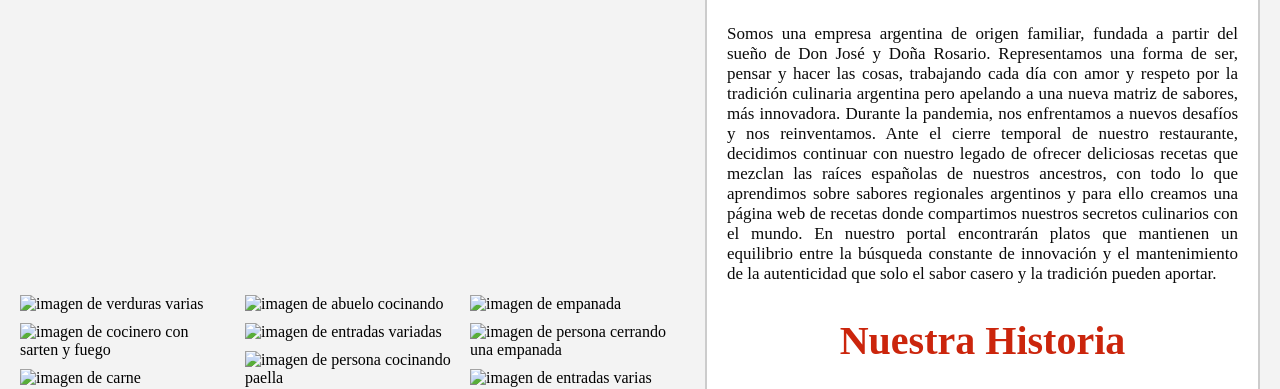
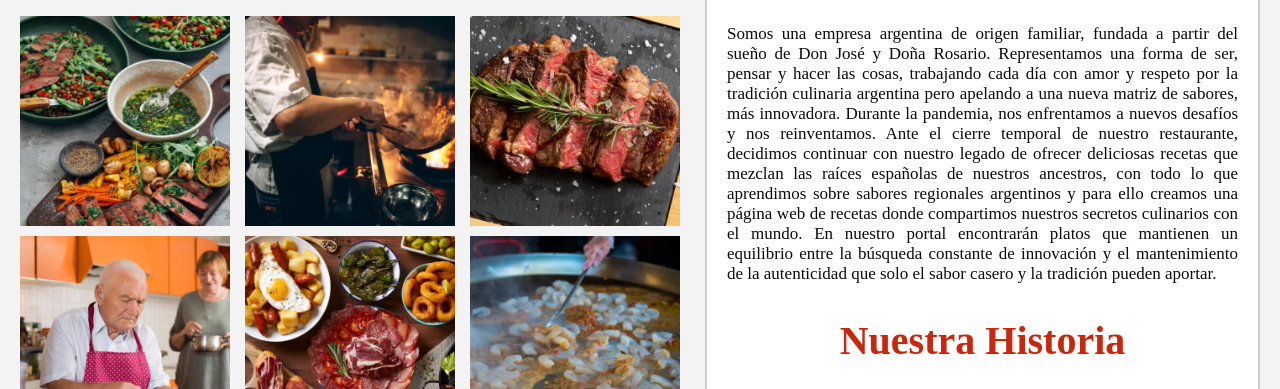
Before and after one commit to SandraOlier/Trabajo-grupal--Recetas, a plain HTML site: page nosotros.html in a window 1280 px wide. Shown: the part 411-800 px from the top of the page. Drawn offline with Linux system fonts and the light colour scheme; the site is published under a folder, as on GitHub Pages, so addresses that start at the root find nothing; files whose address does not match are found by name.

Commit message:
Corregidas las rutas de las imágenes en nosotros.html

```diff
--- a/nosotros.html
+++ b/nosotros.html
@@ -35,19 +35,19 @@
     <main class="nosotros">
         <div class="contenido"> <!-- divido el sitio en dos -->
             <div class="grupo-imagenes">
-                <img src="/Images/nosotros1.png" alt="imagen de verduras varias">
-                <img src="/Images/nosotros2.png" alt="imagen de cocinero con sarten y fuego">
-                <img src="/Images/nosotros3.png" alt="imagen de carne">
+                <img src="Images/nosotros1.png" alt="imagen de verduras varias">
+                <img src="Images/nosotros2.png" alt="imagen de cocinero con sarten y fuego">
+                <img src="Images/nosotros3.png" alt="imagen de carne">
             </div>
             <div class="grupo-imagenes">
-                <img src="/Images/nosotros4.png" alt="imagen de abuelo cocinando">
-                <img src="/Images/nosotros5.png" alt="imagen de entradas variadas">
-                <img src="/Images/nosotros6.png" alt="imagen de persona cocinando paella">
+                <img src="Images/nosotros4.png" alt="imagen de abuelo cocinando">
+                <img src="Images/nosotros5.png" alt="imagen de entradas variadas">
+                <img src="Images/nosotros6.png" alt="imagen de persona cocinando paella">
             </div>
             <div class="grupo-imagenes">
-                <img src="/Images/nosotros7.png" alt="imagen de empanada">
-                <img src="/Images/nosotros8.png" alt="imagen de persona cerrando una empanada">
-                <img src="/Images/nosotros9.png" alt="imagen de entradas varias">
+                <img src="Images/nosotros7.png" alt="imagen de empanada">
+                <img src="Images/nosotros8.png" alt="imagen de persona cerrando una empanada">
+                <img src="Images/nosotros9.png" alt="imagen de entradas varias">
             </div>
 
             <div class="contenedor-interior">
```
